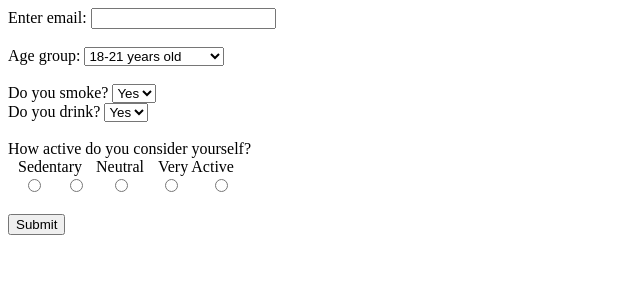
After one commit to CSUMB-SCD/cst336, a PHP site: the page made by Assignments/Homework 2/index.php in a window 1280 px wide. The commit adds this page. Shown: the top 300 px of the page, without its empty margins (0-640 px from the left). Run offline with PHP 8.4, Linux system fonts and the light colour scheme.

Commit message:
hw 2 start

```diff
--- /dev/null
+++ b/Assignments/Homework 2/css/styles.css
@@ -0,0 +1,19 @@
+p{
+    display:inline;
+    margin-left:10px;
+}
+#radio_bttn1{
+    margin-left:20px;
+}
+#radio_bttn2{
+    margin-left:22px;
+}
+#radio_bttn3{
+    margin-left:25px;
+}
+#radio_bttn4{
+    margin-left:30px;
+}
+#radio_bttn5{
+    margin-left:30px;
+}
--- /dev/null
+++ b/Assignments/Homework 2/index.php
@@ -0,0 +1,44 @@
+<!DOCTYPE html>
+<html>
+    <head>
+        <link href="./css/styles.css" rel="stylesheet" type="text/css"/>
+    </head>
+    <body>
+        <form>
+           Enter email: <input type="text" name="email_field"/> <br>
+
+           <br>
+           Age group: <select name = "age_groups">
+               <option value="group1">18-21 years old</option>
+               <option value="group2">21-40 years old</option>
+               <option value="group3">40 years old or over</option>
+           </select><br>
+           <br>
+
+           Do you smoke? <select name="q1">
+               <option value="q1_a1">Yes</option>
+               <option value="q1_a2">No</option>
+           </select><br>
+
+           Do you drink? <select name="q2">
+               <option value="q2_a1">Yes</option>
+               <option value="q2_a2">No</option>
+           </select><br>
+           <br>
+
+           How active do you consider yourself?<br>
+           <p>Sedentary</p> <p>Neutral</p> <p>Very Active</p><br>
+           <input id="radio_bttn1" type="radio" name="opt1"/>
+           <input id="radio_bttn2" type="radio" name="opt2"/>
+           <input id="radio_bttn3" type="radio" name="opt3"/>
+           <input id="radio_bttn4" type="radio" name="opt4"/>
+           <input id="radio_bttn5" type="radio" name="opt5"/><br>
+           <br>
+           <input type="submit" name="submit_bttn" value="Submit"/>
+
+
+        </form>
+    </body>
+
+    <?php ?>
+</html>
--- a/index.php
+++ b/index.php
@@ -17,7 +17,8 @@
     <body>
         <h1><u>Assignments</u></h1>
         <a href="./Assignments/Homework 1/index.html">Homework 1</a>
-
+        <br>
+        <a href="./Assignments/Homework 2/index.php">Homework 2</a>
         <hr/>
 
 
```
